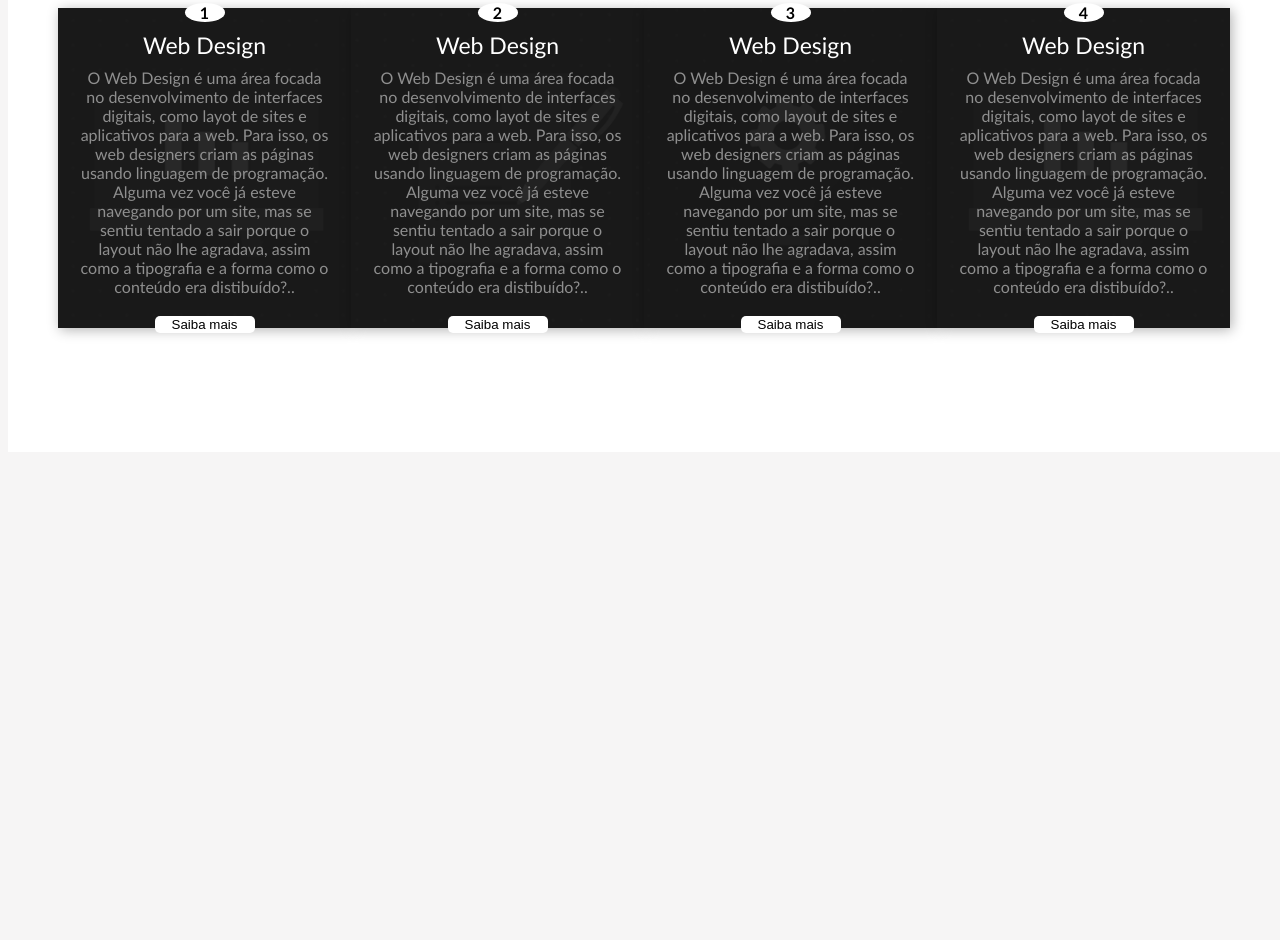
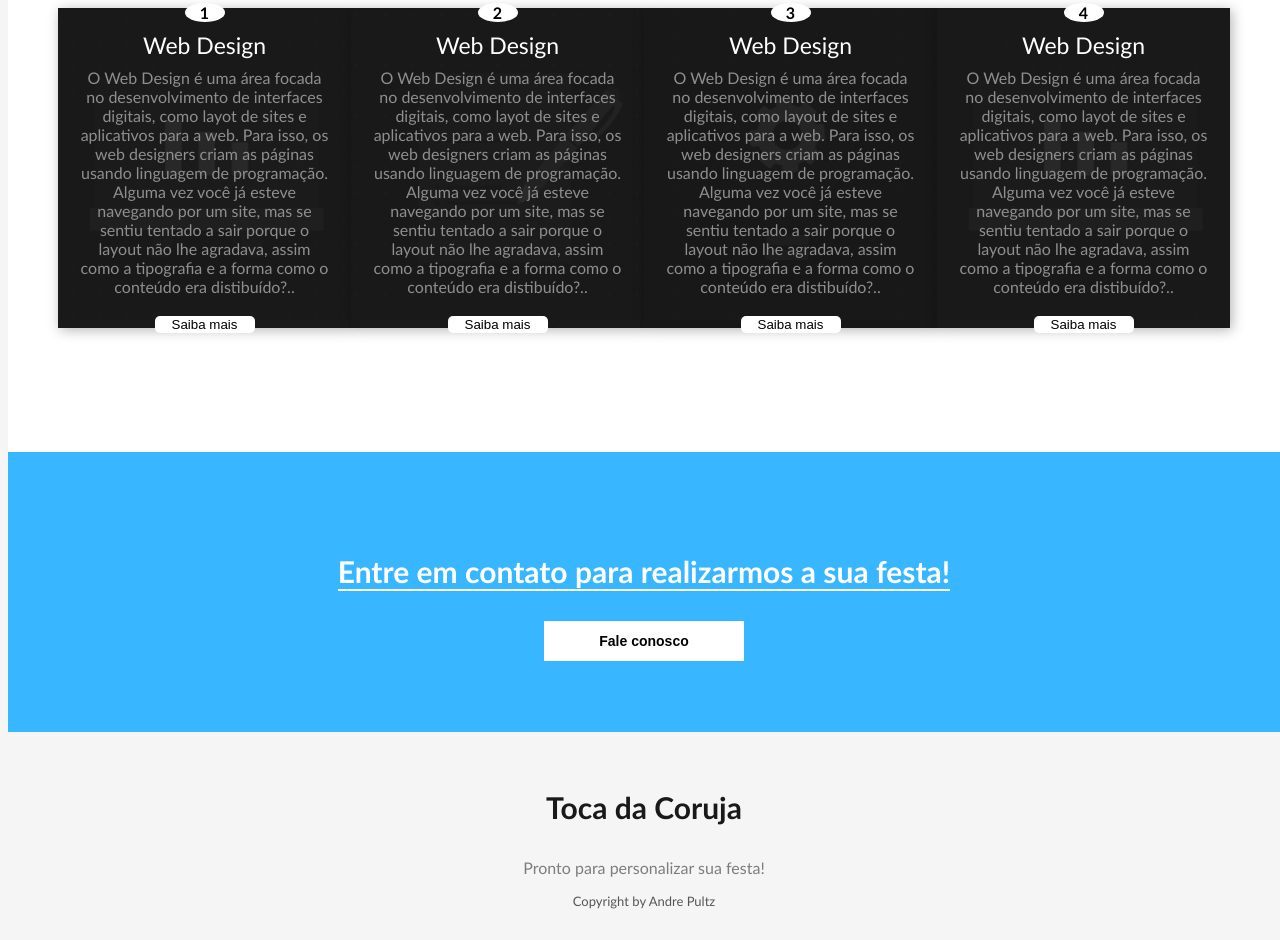
Before and after one commit to Andrepultz/portfolio3, a plain HTML site: page index.html in a window 1280 px wide. Shown: the part 1245-2185 px from the top of the page. Before the commit the page ends 1705 px from the top, so only its background shows below. Drawn offline with Linux system fonts and the light colour scheme.

Commit message:
atualização 2 portfolio3

```diff
--- a/index.html
+++ b/index.html
@@ -105,5 +105,21 @@
         </div>
     </div>
 
+    <!--Fale conosco-->
+
+    <div class="contato">
+        <p>Entre em contato para realizarmos a sua festa!</p>
+        <button>Fale conosco</button>
+    </div>
+
+    <!-- seção rodapé-->
+
+    <footer>
+
+        <p>Toca da Coruja</p>
+        <p>Pronto para personalizar sua festa!</p>
+        <p class="copy">Copyright by Andre Pultz</p>
+    </footer>
+
 </body>
 </html>
--- a/style.css
+++ b/style.css
@@ -52,7 +52,8 @@ nav ul li a{
 .logo{
     font-family: Arial, Helvetica, sans-serif;
     color: #000000;
-    font-size: 22px;
+    font-size: 35px;
+    font-weight: bold;
 }
 
 .active{
@@ -295,3 +296,69 @@ button:active{
     border-radius: 5px;
     margin-bottom: 10px;
 }
+
+/* Entre em contato*/
+.contato{
+    width: 100%;
+    height: 280px;
+    background-image: url(img/banner.png);
+    background-size: cover;
+    background-repeat: no-repeat;
+    display: flex;
+    flex-direction: column;
+    justify-content: center;
+    align-items: center;
+}
+.contato p{
+    color: #ffffff;
+    font-size: 30px;
+    font-family: 'Gill Sans', 'Gill Sans MT', Calibri, 'Trebuchet MS', sans-serif;
+    font-weight: bold;
+    border-bottom: 2px solid #ffffff;
+}
+.contato button{
+    width: 200px;
+    height: 40px;
+    background-color: #ffffff;
+    outline: none;
+    border: none;
+    font-size: 14px;
+    font-weight:bold;
+}
+
+/* Seção de rodapé*/
+footer{
+    height: 200px;
+    display: flex;
+    flex-direction: column;
+    justify-content: center;
+    align-items: center;
+    position: relative;
+}
+ footer p{
+    font-family: 'Gill Sans', 'Gill Sans MT', Calibri, 'Trebuchet MS', sans-serif;
+
+ }
+
+ footer p:nth-child(1){
+    font-weight: bold;
+    color: #191919;
+    line-height: 10px;
+    font-size: 30px;
+ }
+
+ footer p:nth-child(2){
+    font-size: 16px;
+    color: #7e7d7d;
+    width: 500px;
+    text-align: center;
+ }
+
+ .copy{
+    color: #565555;
+    font-size: 13px;
+    position: absolute;
+    left: 50%;
+    bottom: 10px;
+    transform: translate(-50%);
+ }
```
